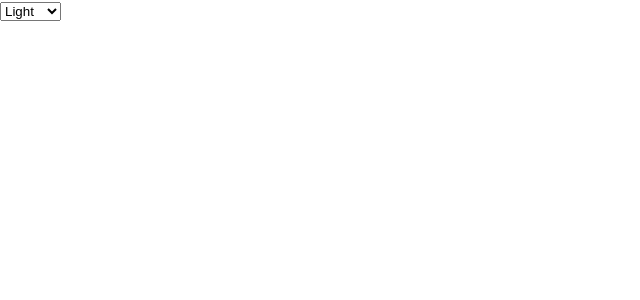
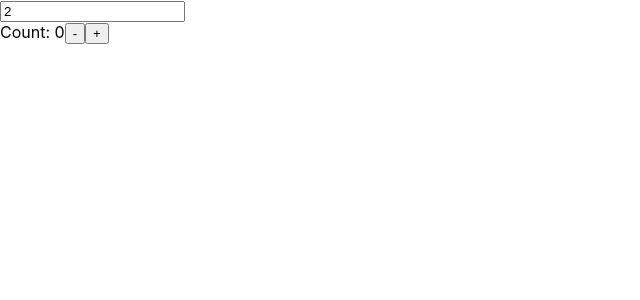
Before and after one commit to pecourses/pe2023-1-react-app, a React (Create React App) app: page / in a window 1280 px wide. Shown: the top 300 px of the page, without its empty margins (0-640 px from the left). Built offline with nearby package versions, Linux system fonts and the light colour scheme.

Commit message:
Add class component

```diff
--- a/src/App.js
+++ b/src/App.js
@@ -1,47 +1,34 @@
-import { useEffect, useState } from 'react';
-import classNames from 'classnames';
-import { ThemeContext } from './contexts';
-import UserPage from './pages/UserPage';
-import styles from './App.module.css';
-import CONSTANTS from './constants';
+import { Component } from 'react';
+import CounterWithClasses from './components/CounterWithClasses';
 
-const {
-  THEMES: { LIGTH, DARK, PURPLE },
-} = CONSTANTS;
+class App extends Component {
+  constructor(props) {
+    super(props);
 
-function App() {
-  const [theme, setTheme] = useState(LIGTH);
+    this.state = {
+      step: 2,
+    };
+  }
 
-  // 1 Зчитати дані при монтуванні
-  useEffect(() => {
-    const savedTheme = localStorage.getItem('theme');
-    setTheme(savedTheme ? savedTheme : LIGTH);
-  }, []);
+  handleStepChange = ({ target: { value } }) => {
+    this.setState({ step: Number(value) });
+  };
 
-  // 2 Записувати змінені данні після зміни теми
-  useEffect(() => {
-    localStorage.setItem('theme', theme);
-  }, [theme]);
-
-  const containerClassName = classNames(styles.pageContainer, {
-    [styles.light]: theme === LIGTH,
-    [styles.dark]: theme === DARK,
-    [styles.purple]: theme === PURPLE,
-  });
-
-  return (
-    <ThemeContext.Provider value={{ theme, setTheme }}>
-      <div className={containerClassName}>
-        <UserPage />
-      </div>
-    </ThemeContext.Provider>
-  );
+  render() {
+    return (
+      <>
+        <input
+          type="number"
+          value={this.state.step}
+          onChange={this.handleStepChange}
+        />
+        <CounterWithClasses step={this.state.step} />
+      </>
+    );
+  }
 }
 
+// Counter({step: 1})
+// new Counter({step: 1}).render()
+
 export default App;
-
-// - App
-//   - UserPage
-//     - Header
-//       - ThemeSwitcher
-//     - main
--- /dev/null
+++ b/src/components/CounterWithClasses/index.jsx
@@ -0,0 +1,32 @@
+import { Component } from 'react'
+
+class CounterWithClasses extends Component {
+  constructor (props) {
+    super(props)
+
+    this.state = {
+      count: 0
+    }
+  }
+
+  dec = () => {
+    // зміни в стані
+    this.setState({ count: this.state.count - this.props.step })
+  }
+
+  inc = () => {
+    this.setState({ count: this.state.count + this.props.step })
+  }
+
+  render () {
+    return (
+      <div>
+        Count: {this.state.count}
+        <button onClick={this.dec}>-</button>
+        <button onClick={this.inc}>+</button>
+      </div>
+    )
+  }
+}
+
+export default CounterWithClasses
```
